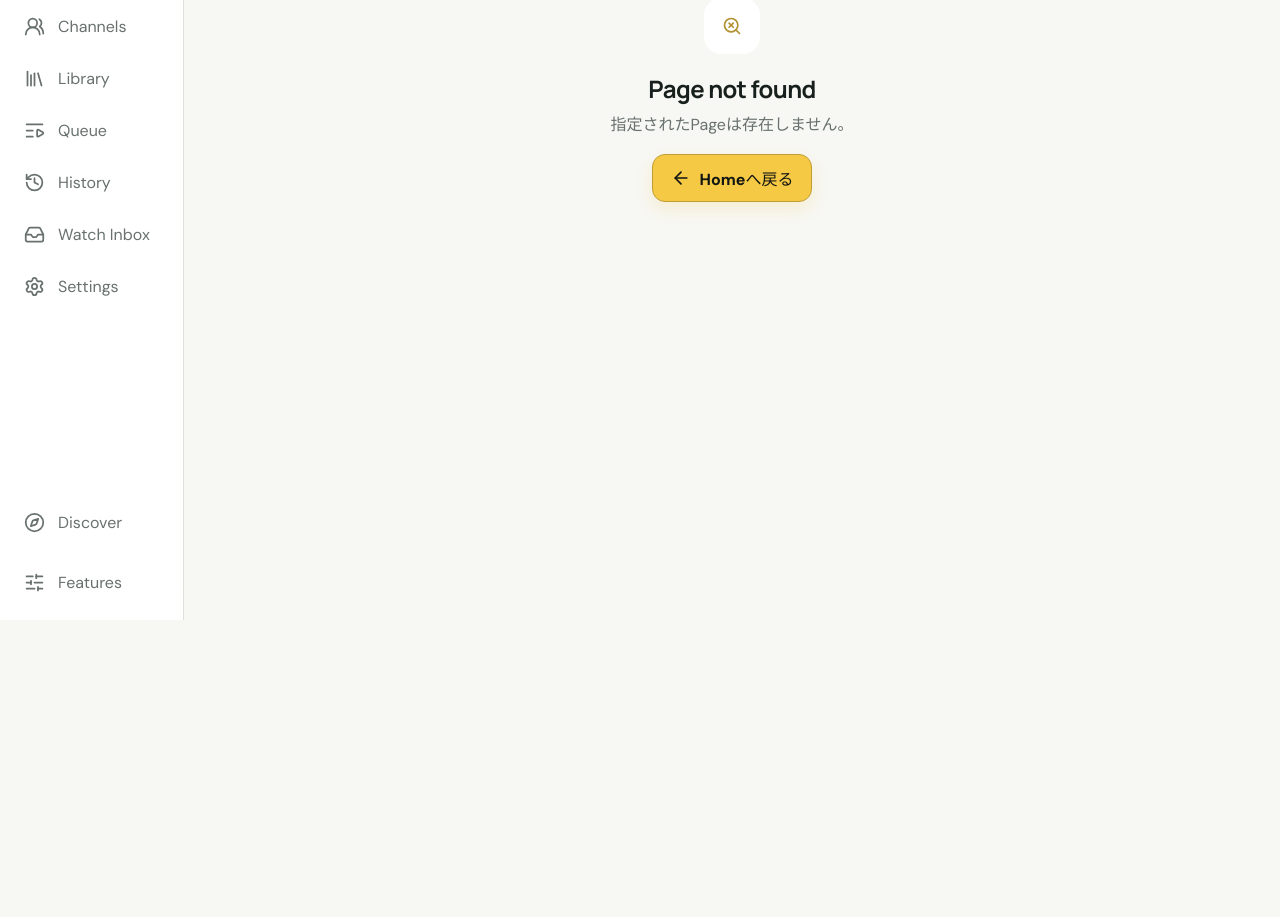
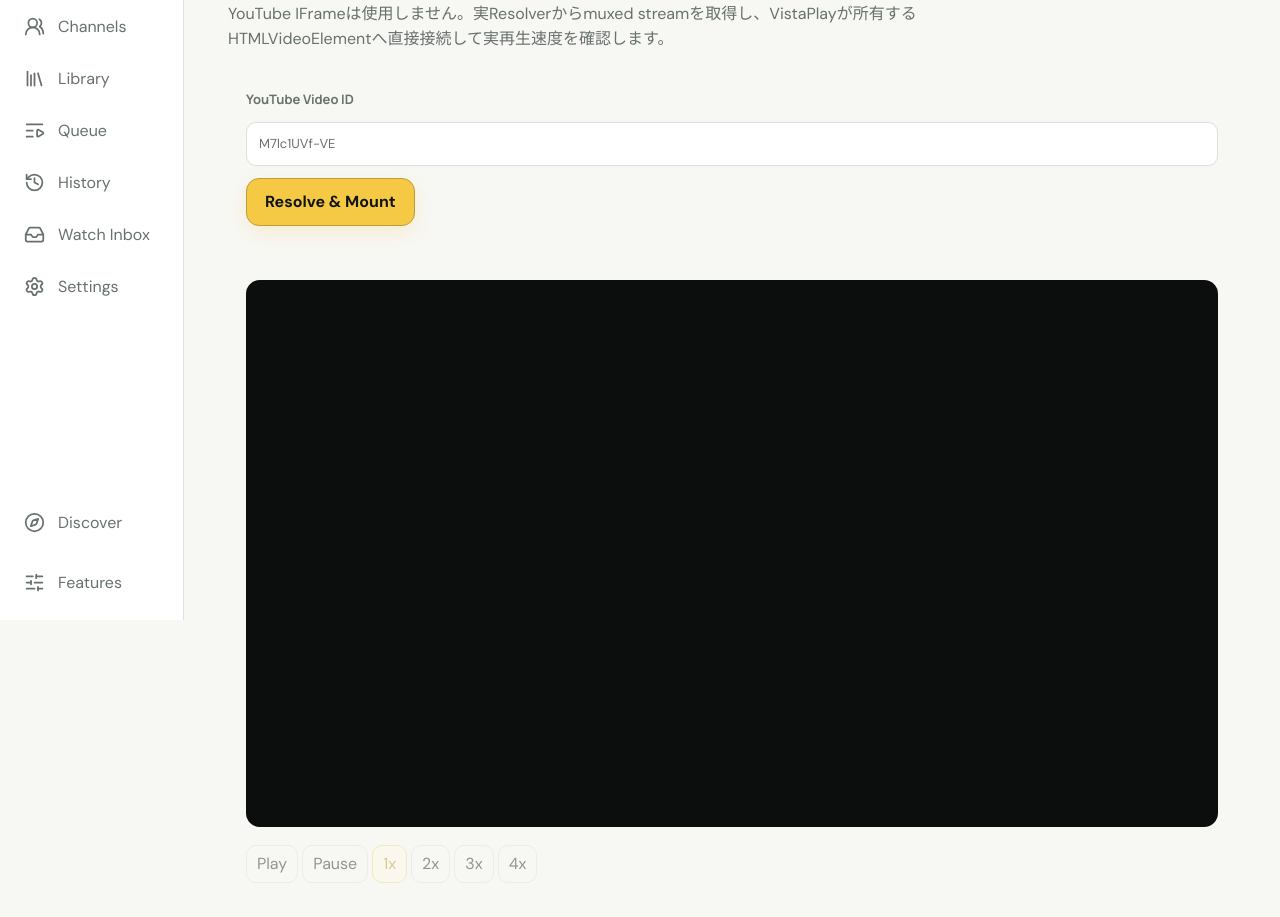
Before and after one commit to TtroFX/VistaPlay, a React (Vite) app: page /diagnostics/playback in a window 1280 px wide. Before the commit this address had no page. Shown: the part 180-1097 px from the top of the page. Before the commit the page ends 800 px from the top, so only its background shows below. Built offline with nearby package versions, Linux system fonts and the light colour scheme.

Commit message:
feat: add playback diagnostics route

```diff
--- a/src/main.tsx
+++ b/src/main.tsx
@@ -26,6 +26,7 @@ const AIPage = lazy(() => import('./pages/AIPage'))
 const StatisticsPage = lazy(() => import('./pages/StatisticsPage'))
 const DiscoverPage = lazy(() => import('./pages/DiscoverPage'))
 const ShareTargetPage = lazy(() => import('./pages/ShareTargetPage'))
+const PlaybackDiagnosticsPage = lazy(() => import('./pages/PlaybackDiagnosticsPage'))
 const NotFoundPage = lazy(() => import('./pages/NotFoundPage'))
 
 installRuntimeDiagnostics()
@@ -63,6 +64,7 @@ createRoot(document.getElementById('root')!).render(
             <Route path="statistics" element={<FeatureGuard feature="statistics"><StatisticsPage /></FeatureGuard>} />
             <Route path="discover" element={<FeatureGuard feature="customRecommendation"><DiscoverPage /></FeatureGuard>} />
             <Route path="share-target" element={<ShareTargetPage />} />
+            <Route path="diagnostics/playback" element={<PlaybackDiagnosticsPage />} />
             <Route path="*" element={<NotFoundPage />} />
           </Route>
         </Routes>
--- /dev/null
+++ b/src/pages/PlaybackDiagnosticsPage.tsx
@@ -0,0 +1,129 @@
+import { useEffect, useRef, useState } from 'react'
+import { recordDiagnostic } from '../lib/diagnostics'
+import { HTMLMediaBackend } from '../player/backends/HTMLMediaBackend'
+import { invalidateYoutubeMedia, resolveYoutubeMedia } from '../player/media/youtubeMediaResolver'
+import { selectInitialStream } from '../player/media/selection/TrackSelector'
+import type { PlaybackBackendSnapshot } from '../player/types'
+
+const INITIAL_SNAPSHOT: PlaybackBackendSnapshot = {
+  ready: false,
+  state: 'idle',
+  position: 0,
+  duration: 0,
+  actualRate: 1,
+  supportedRates: [1],
+  muted: false,
+  volume: 100,
+  buffered: 0,
+}
+
+function hostOf(url: string): string {
+  try { return new URL(url).host } catch { return url }
+}
+
+export default function PlaybackDiagnosticsPage() {
+  const [videoId, setVideoId] = useState('M7lc1UVf-VE')
+  const [phase, setPhase] = useState<'idle' | 'resolving' | 'mounted' | 'error'>('idle')
+  const [message, setMessage] = useState('未実行')
+  const [resolver, setResolver] = useState('—')
+  const [stream, setStream] = useState('—')
+  const [snapshot, setSnapshot] = useState<PlaybackBackendSnapshot>(INITIAL_SNAPSHOT)
+  const hostRef = useRef<HTMLDivElement>(null)
+  const backendRef = useRef<HTMLMediaBackend | null>(null)
+  const unsubscribeRef = useRef<(() => void) | null>(null)
+
+  useEffect(() => () => {
+    unsubscribeRef.current?.()
+    backendRef.current?.destroy()
+  }, [])
+
+  async function resolveAndMount() {
+    const id = videoId.trim()
+    const host = hostRef.current
+    if (!id || !host) return
+
+    unsubscribeRef.current?.()
+    backendRef.current?.destroy()
+    backendRef.current = null
+    host.replaceChildren()
+    invalidateYoutubeMedia(id)
+    setPhase('resolving')
+    setMessage('Resolver poolから再生ソースを取得しています')
+    setResolver('—')
+    setStream('—')
+    setSnapshot(INITIAL_SNAPSHOT)
+
+    try {
+      const media = await resolveYoutubeMedia(id)
+      const selected = selectInitialStream(media.streams)
+      setResolver(`${media.resolver.type} · ${hostOf(media.resolver.instance)}`)
+      setStream(`${selected.qualityLabel ?? selected.height ? `${selected.height ?? '?'}p` : 'unknown'} · ${selected.container ?? selected.mimeType ?? 'unknown'} · ${selected.proxied ? 'proxied' : 'direct'} · ${hostOf(selected.url)}`)
+
+      const backend = new HTMLMediaBackend()
+      backendRef.current = backend
+      unsubscribeRef.current = backend.subscribe((next) => setSnapshot({ ...next }))
+      await backend.mount({
+        host,
+        media: { provider: 'web', src: selected.url, mimeType: selected.mimeType },
+        startSeconds: 0,
+        desiredRate: 1,
+      })
+      setSnapshot({ ...backend.snapshot })
+      setPhase('mounted')
+      setMessage('MediaをVistaPlay-owned <video>へ接続しました')
+      recordDiagnostic('player', `Playback diagnostics mounted ${id} via ${media.resolver.type}`)
+    } catch (error) {
+      const text = error instanceof Error ? error.message : String(error)
+      setPhase('error')
+      setMessage(text)
+      recordDiagnostic('player', `Playback diagnostics failed: ${text}`)
+    }
+  }
+
+  function setRate(rate: number) {
+    backendRef.current?.setRate(rate)
+    if (backendRef.current) setSnapshot({ ...backendRef.current.snapshot })
+  }
+
+  return <div style={{ maxWidth: 1100, margin: '0 auto', padding: '24px clamp(18px, 4vw, 44px) 100px' }}>
+    <header style={{ marginBottom: 20 }}>
+      <span className="section-kicker">PLAYBACK DIAGNOSTICS</span>
+      <h1>新再生経路の実動作確認</h1>
+      <p style={{ color: 'var(--muted)', maxWidth: 760 }}>YouTube IFrameは使用しません。実Resolverからmuxed streamを取得し、VistaPlayが所有するHTMLVideoElementへ直接接続して実再生速度を確認します。</p>
+    </header>
+
+    <section className="settings-card" style={{ padding: 18, marginBottom: 18 }}>
+      <label style={{ display: 'grid', gap: 8 }}>
+        <strong>YouTube Video ID</strong>
+        <input aria-label="Diagnostics Video ID" value={videoId} onChange={(event) => setVideoId(event.target.value)} style={{ minHeight: 44, padding: '0 12px', border: '1px solid var(--border)', borderRadius: 10, background: 'var(--surface)' }} />
+      </label>
+      <button className="primary-button" type="button" onClick={() => void resolveAndMount()} disabled={phase === 'resolving'} style={{ marginTop: 12 }}>{phase === 'resolving' ? 'Resolving…' : 'Resolve & Mount'}</button>
+    </section>
+
+    <section className="settings-card" style={{ padding: 18, marginBottom: 18 }}>
+      <div className="player-frame" style={{ borderRadius: 14, overflow: 'hidden' }}><div className="vistaplay-media-host" ref={hostRef} /></div>
+      <div className="controls-row" style={{ marginTop: 12 }}>
+        <button className="control-chip" type="button" onClick={() => backendRef.current?.play()} disabled={!snapshot.ready}>Play</button>
+        <button className="control-chip" type="button" onClick={() => backendRef.current?.pause()} disabled={!snapshot.ready}>Pause</button>
+        {[1, 2, 3, 4].map((rate) => <button className={`control-chip ${Math.abs(snapshot.actualRate - rate) < .001 ? 'active' : ''}`} type="button" onClick={() => setRate(rate)} disabled={!backendRef.current} key={rate}>{rate}x</button>)}
+      </div>
+    </section>
+
+    <section className="settings-card" style={{ padding: 18 }} aria-live="polite">
+      <h2 style={{ marginTop: 0 }}>Result</h2>
+      <dl style={{ display: 'grid', gridTemplateColumns: 'max-content minmax(0, 1fr)', gap: '8px 18px', margin: 0 }}>
+        <dt>Phase</dt><dd data-testid="diag-phase">{phase}</dd>
+        <dt>Message</dt><dd>{message}</dd>
+        <dt>Resolver</dt><dd data-testid="diag-resolver">{resolver}</dd>
+        <dt>Stream</dt><dd data-testid="diag-stream" style={{ overflowWrap: 'anywhere' }}>{stream}</dd>
+        <dt>Backend</dt><dd>html-media</dd>
+        <dt>Ready</dt><dd data-testid="diag-ready">{String(snapshot.ready)}</dd>
+        <dt>State</dt><dd>{snapshot.state}</dd>
+        <dt>Duration</dt><dd>{snapshot.duration.toFixed(2)}s</dd>
+        <dt>Position</dt><dd>{snapshot.position.toFixed(2)}s</dd>
+        <dt>Actual rate</dt><dd data-testid="diag-rate"><strong>{snapshot.actualRate}x</strong></dd>
+        <dt>Error</dt><dd data-testid="diag-error">{snapshot.error ?? '—'}</dd>
+      </dl>
+    </section>
+  </div>
+}
```
